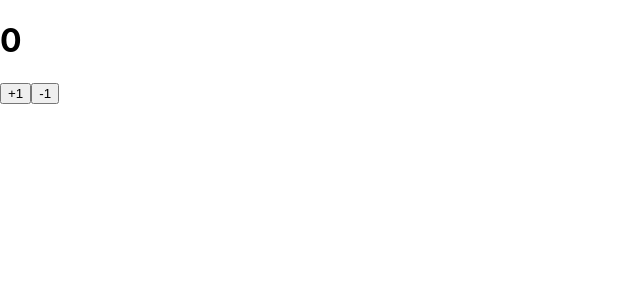
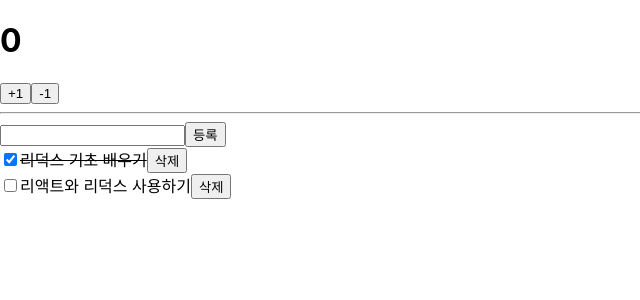
Before and after one commit to leeheeae/react-redux-tutorial, a React (Create React App) app: page / in a window 1280 px wide. Shown: the top 300 px of the page, without its empty margins (0-640 px from the left). Built offline with nearby package versions, Linux system fonts and the light colour scheme.

Commit message:
리듀서를 이용하여 todo, counter 기능 적용하기

```diff
--- a/src/App.js
+++ b/src/App.js
@@ -1,11 +1,14 @@
 import Counter from "./components/Counter";
 import Todos from "./components/Todos";
 import CounterContainer from "./containers/CounterContainer";
+import TodosContainer from "./containers/TodosContainer";
 
 const App = () => {
     return (
         <div>
             <CounterContainer />
+            <hr />
+            <TodosContainer />
         </div>
     );
 };
--- a/src/components/Todos.js
+++ b/src/components/Todos.js
@@ -1,9 +1,18 @@
 const TodoItem = ({ todo, onToggle, onRemove }) => {
     return (
         <div>
-      <input type='checkbox' />
-      <span>예제 텍스트</span>
-      <button>삭제</button>
+            <input
+                type="checkbox"
+                onClick={() => onToggle(todo.id)}
+                checked={todo.done}
+                readOnly={true}
+            />
+            <span
+                style={{ textDecoration: todo.done ? "line-through" : "none" }}
+            >
+                {todo.text}
+            </span>
+            <button onClick={() => onRemove(todo.id)}>삭제</button>
         </div>
     );
 };
@@ -18,20 +27,26 @@
 }) => {
     const onSubmit = (e) => {
         e.preventDefault();
+        onInsert(input);
+        onChangeInput("");
     };
 
+    const onChange = (e) => onChangeInput(e.target.value);
     return (
         <div>
             <form onSubmit={onSubmit}>
-        <input />
-        <button type='submit'>등록</button>
+                <input value={input} onChange={onChange} />
+                <button type="submit">등록</button>
             </form>
             <div>
-        <TodoItem />
-        <TodoItem />
-        <TodoItem />
-        <TodoItem />
-        <TodoItem />
+                {todos.map((todo) => (
+                    <TodoItem
+                        todo={todo}
+                        key={todo.id}
+                        onToggle={onToggle}
+                        onRemove={onRemove}
+                    />
+                ))}
             </div>
         </div>
     );
--- /dev/null
+++ b/src/containers/TodosContainer.js
@@ -0,0 +1,36 @@
+import { connect } from "react-redux";
+import { changeInput, insert, toggle, remove } from "../modules/todos";
+import Todos from "../components/Todos";
+
+const TodosContainer = ({
+    input,
+    todos,
+    changeInput,
+    insert,
+    toggle,
+    remove,
+}) => {
+    return (
+        <Todos
+            input={input}
+            todos={todos}
+            onChangeInput={changeInput}
+            onInsert={insert}
+            onToggle={toggle}
+            onRemove={remove}
+        />
+    );
+};
+
+export default connect(
+    ({ todos }) => ({
+        input: todos.input,
+        todos: todos.todos,
+    }),
+    {
+        changeInput,
+        insert,
+        toggle,
+        remove,
+    }
+)(TodosContainer);
```
Lines whose indentation alone changed are shown as unchanged.
